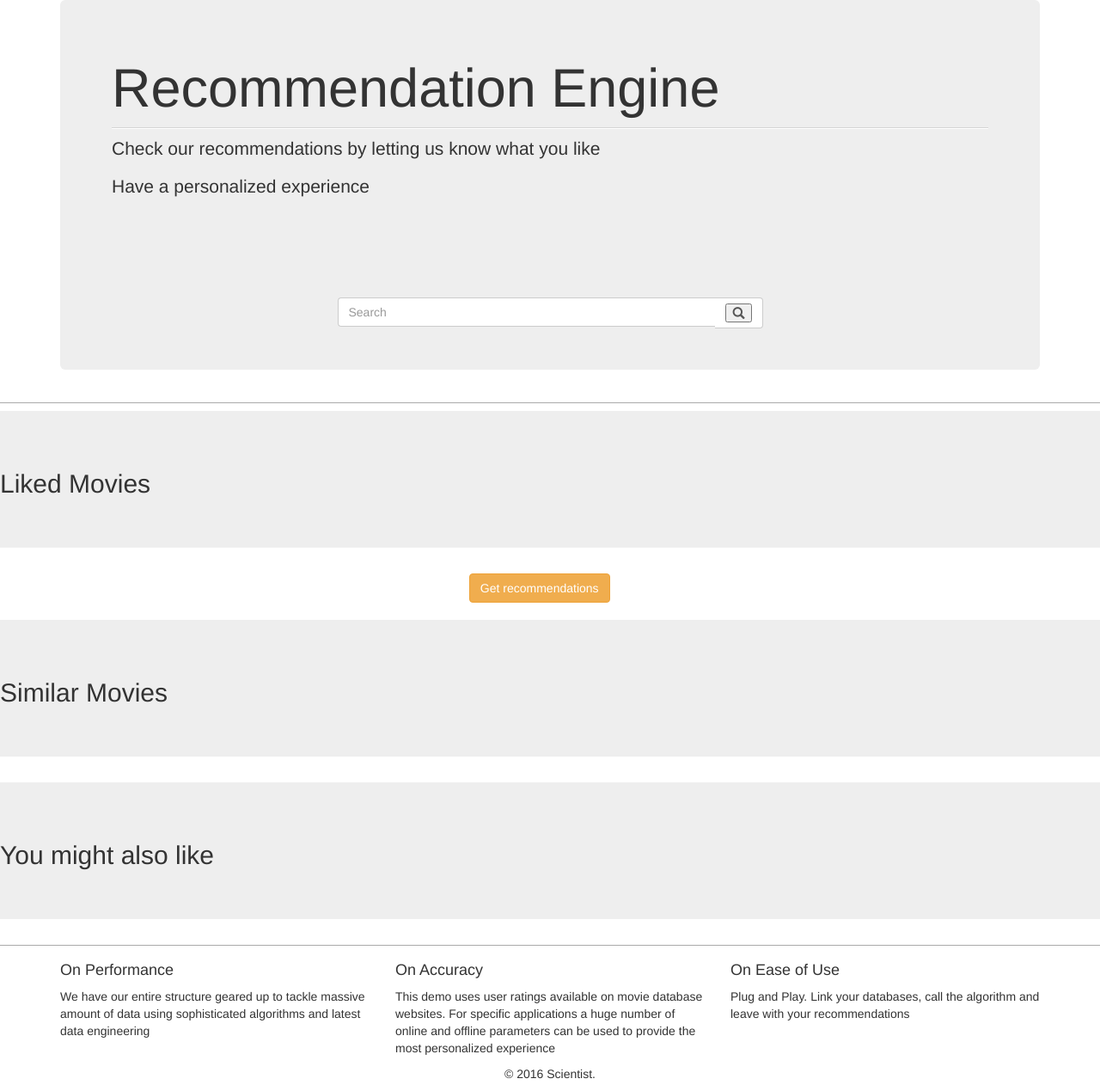
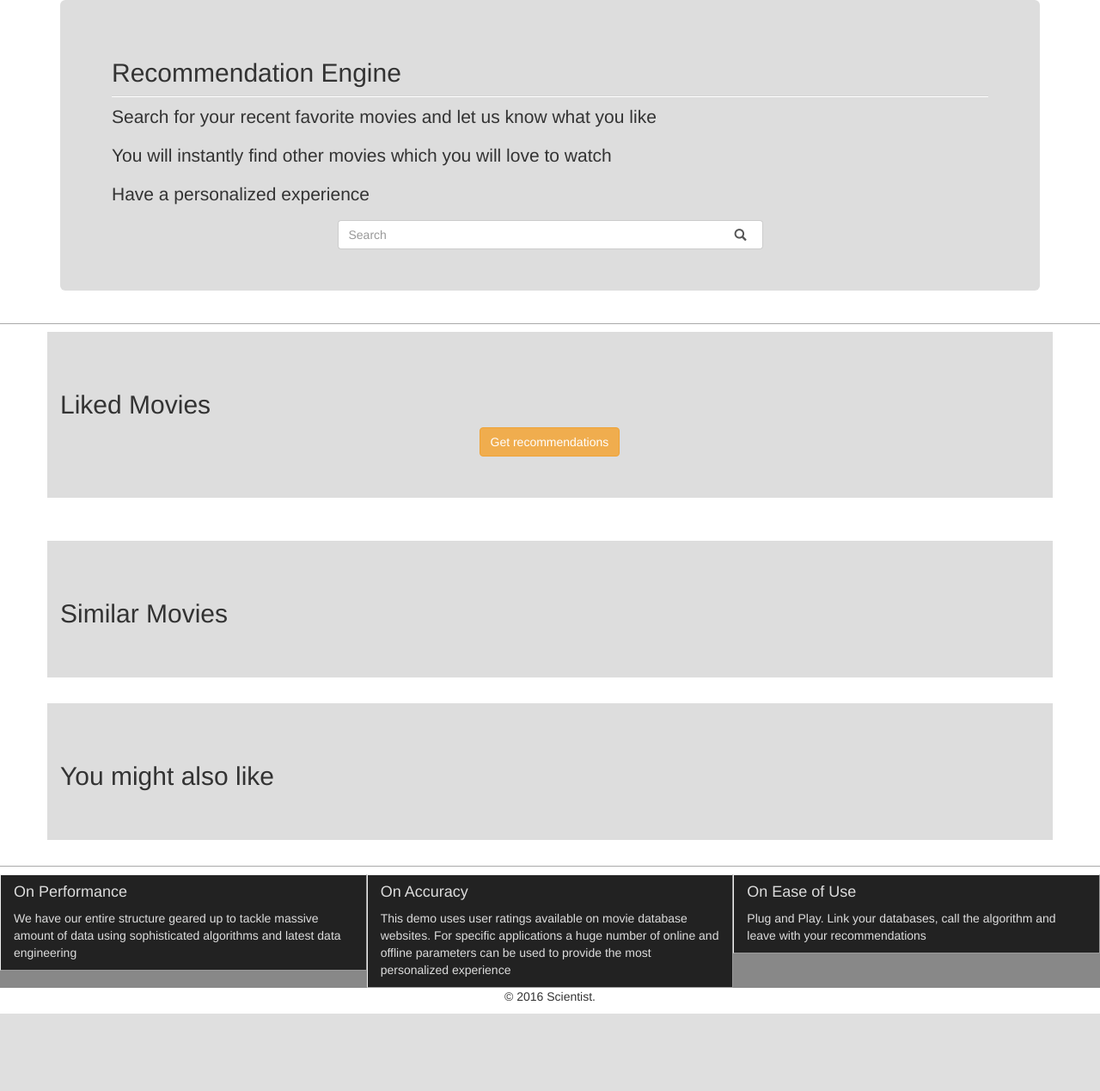
Before and after one commit to scientist-in/demo, a Django app: page /reco/ in a window 1280 px wide. Shown: the part 56-1325 px from the top of the page at 86% size. After the commit the page ends 1235 px from the top, so only its background shows below. Run offline with Django 3.2, Linux system fonts and the light colour scheme; some libraries are stand-ins or nearby versions.

Commit message:
ui changes 3

```diff
--- a/reco/static/reco/style.css
+++ b/reco/static/reco/style.css
@@ -1,7 +1,3 @@
-
-#imaginary_container{
-    margin-top:20%; /* Don't copy this */
-}
 .stylish-input-group .input-group-addon{
     background: white !important;
 }
@@ -10,11 +6,17 @@
 	box-shadow:0 0 0;
 	border-color:#ccc;
 }
+.stylish-input-group button{
+    border:0;
+    background:transparent;
+}
 .jumbotron{
 
-    background-color: #eee;
+    background-color: #ddd;
 }
-
+.jumbotron .container{
+    text-align: center;
+}
 body{
     background-color: #fff;
 }
@@ -76,3 +78,13 @@ hr {
 label {
     color: #333;
 }
+.footer-notes-full{
+    width:100%;
+    background-color: #888;
+}
+.footer-notes{
+    background-color: #222;
+    color: #ddd;
+    border: outset;
+    border-width: 1px;
+}
--- a/reco/templates/reco/index.html
+++ b/reco/templates/reco/index.html
@@ -43,10 +43,11 @@
           </div>
 
           <div class="jumbotron">
-            <h1>Recommendation Engine</h1>
+            <h2>Recommendation Engine</h2>
             <hr/>
-            <p class="lead">Check our recommendations by letting us know what you like</p>
-            <p class="small">Have a personalized experience</p>
+            <p class="lead">Search for your recent favorite movies and let us know what you like </p>
+            <p class="small">You will instantly find other movies which you will love to watch</p>
+            <p>Have a personalized experience</p>
 
             <div class="search row">
                 <div class="container">
@@ -75,26 +76,32 @@
 <hr>
     <div class=="container">
 
-        <div class="liked_movies jumbotron">
+        <div class="container jumbotron">
             <h2>Liked Movies</h2>
+            <div class="liked_movies">
+
+            </div>
 
 
 
 
-
-        </div>
-        <div class="row ">
-            <div class="col-sm-6 col-md-offset-5">
+              <div class="row ">
+            <div class="col-md-6 col-md-offset-5">
                 <button type="button" class="btn btn-warning btnsubmit">Get recommendations</button>
             </div>
 
         </div>
+        </div>
+
         <br>
     </div>
     <div class=="container">
 
-        <div class="recommendations_nlp jumbotron">
+        <div class="jumbotron container">
             <h2>Similar Movies</h2>
+            <div class="recommendations_nlp">
+
+            </div>
 
 
 
@@ -104,9 +111,11 @@
     </div>
     <div class=="container">
 
-        <div class="recommendations jumbotron">
+        <div class="jumbotron container">
         <h2>You might also like</h2>
+            <div class="recommendations">
 
+            </div>
 
 
 
@@ -115,18 +124,18 @@
     </div>
 
     <hr>
-      <div class="container">
+      <div class="container footer-notes-full">
         <div class="row">
 
-        <div class="col-lg-4">
+        <div class="footer-notes col-lg-4">
           <h4>On Performance</h4>
           <p>We have our entire structure geared up to tackle massive amount of data using sophisticated algorithms and latest data engineering</p>
         </div>
-        <div class="col-lg-4">
+        <div class="footer-notes col-lg-4">
           <h4>On Accuracy</h4>
           <p>This demo uses user ratings available on movie database websites. For specific applications a huge number of online and offline parameters can be used to provide the most personalized experience </p>
         </div>
-        <div class="col-lg-4">
+        <div class="footer-notes col-lg-4">
           <h4>On Ease of Use</h4>
           <p>Plug and Play. Link your databases, call the algorithm and leave with your recommendations</p>
         </div>
--- a/reco/templates/reco/recommendations.html
+++ b/reco/templates/reco/recommendations.html
@@ -3,6 +3,6 @@
 
 <ul class="list-group recommendation">
     {% for i in recommendations_len %}
-                         <li class="list-group-item col-md-3 col-sm-offset-2 recommendation_item"><span>{{ movie_title|get_at_index_dict:forloop.counter0 }}</span></li>
+                         <li class="list-group-item col-md-1 col-sm-offset-1 recommendation_item"><span>{{ movie_title|get_at_index_dict:forloop.counter0 }}</span></li>
     {% endfor %}
 </ul>
--- a/reco/templates/reco/recommendations_nlp.html
+++ b/reco/templates/reco/recommendations_nlp.html
@@ -3,6 +3,6 @@
 
 <ul class="list-group recommendation_nlp">
     {% for i in recommendations_len %}
-                         <li class="list-group-item col-md-3 col-sm-offset-1 recommendation_item"><span>{{ movie_title|get_at_index_dict:forloop.counter0 }}</span></li>
+                         <li class="list-group-item col-md-1 col-sm-offset-1 recommendation_item"><span>{{ movie_title|get_at_index_dict:forloop.counter0 }}</span></li>
     {% endfor %}
 </ul>
```
